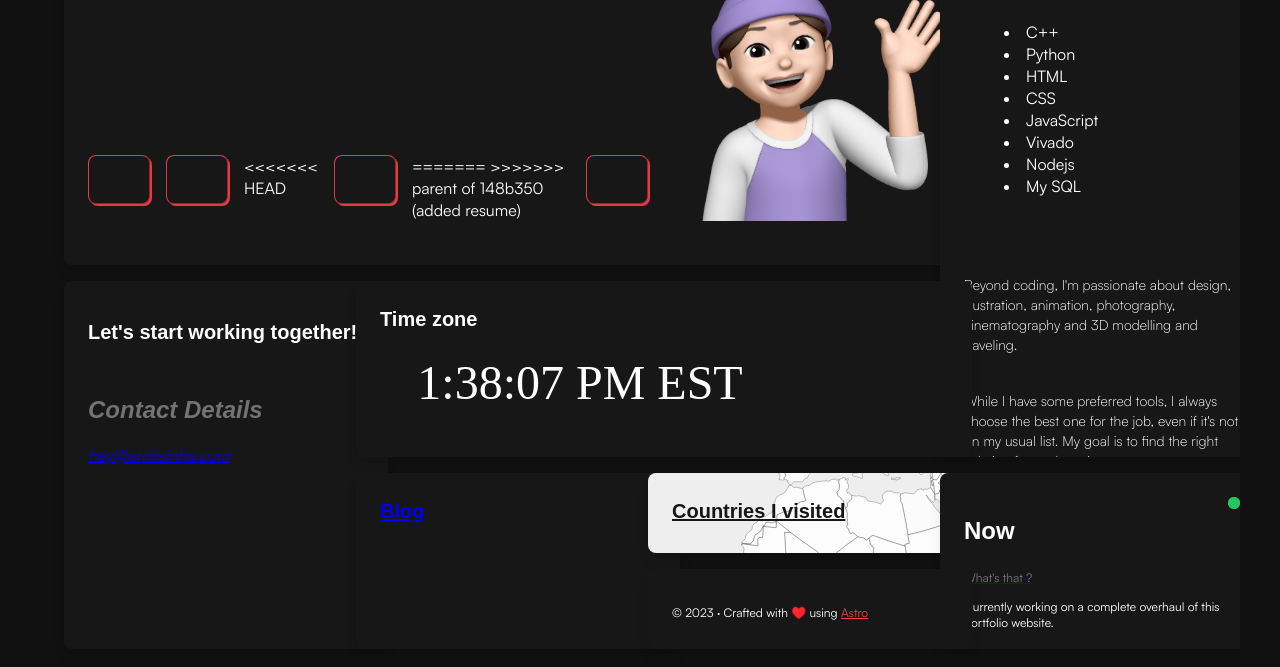
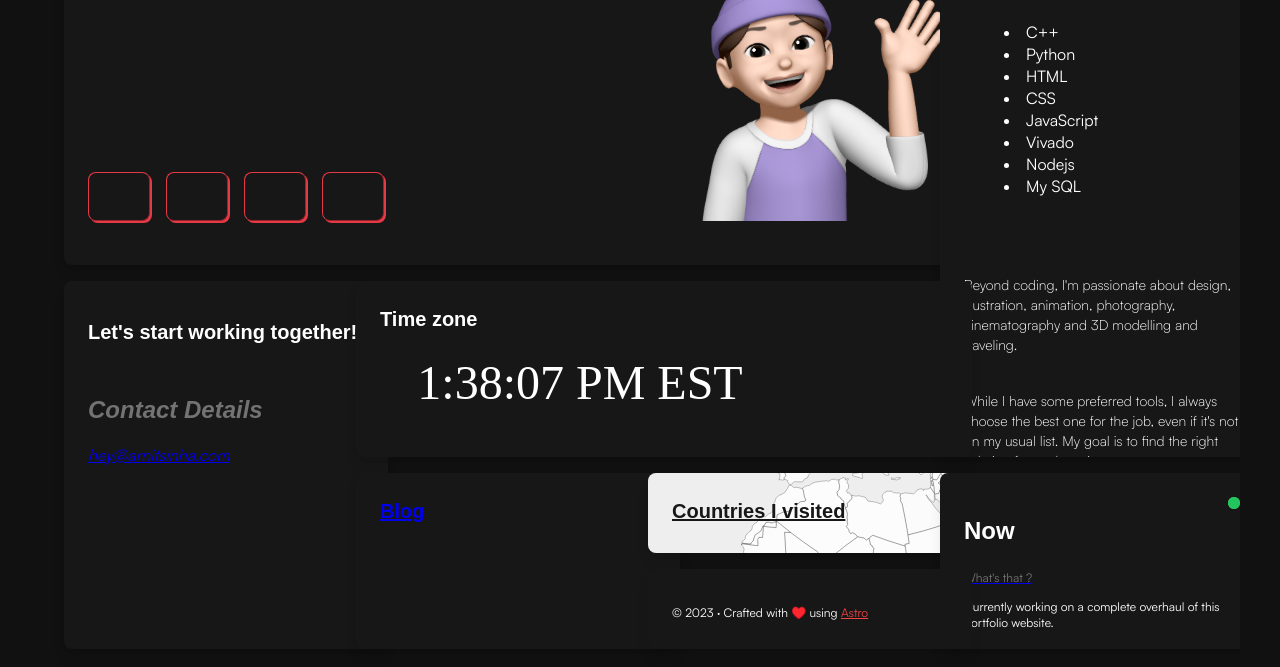
Before and after one commit to arnitsinha/pebsite-astro, an Astro site: page / in a window 1280 px wide. Shown: the part 127-794 px from the top of the page. Built offline with nearby package versions, Linux system fonts and the light colour scheme; Astro itself is replaced by a stand-in of ours; some icons are missing; a web font is replaced by a local one.

Commit message:
Revert "bro?"
This reverts commit 2768e137082f8c927d5ddcf9a83a39cf34a12340.

```diff
--- a/src/components/IntroCard.astro
+++ b/src/components/IntroCard.astro
@@ -28,15 +28,12 @@ import Tooltip from "./Tooltip/index";
             <span class="sr-only">Linkedin Profile</span>
           </Button>
         </a>
-<<<<<<< HEAD
         <a href={LINKS.resume} aria-label="resume" target="_blank">
           <Button aria-label="resume">
             <Icon name="ri:file" class="h-6" />
             <span class="sr-only">Resume</span>
           </Button>
         </a>
-=======
->>>>>>> parent of 148b350 (added resume)
         <Tooltip client:visible>
           <Button aria-label="easter egg btn">
             <Icon name="ri:emotion-laugh-line" class="h-6" />
```
Also changed, not shown: 2 other files.
